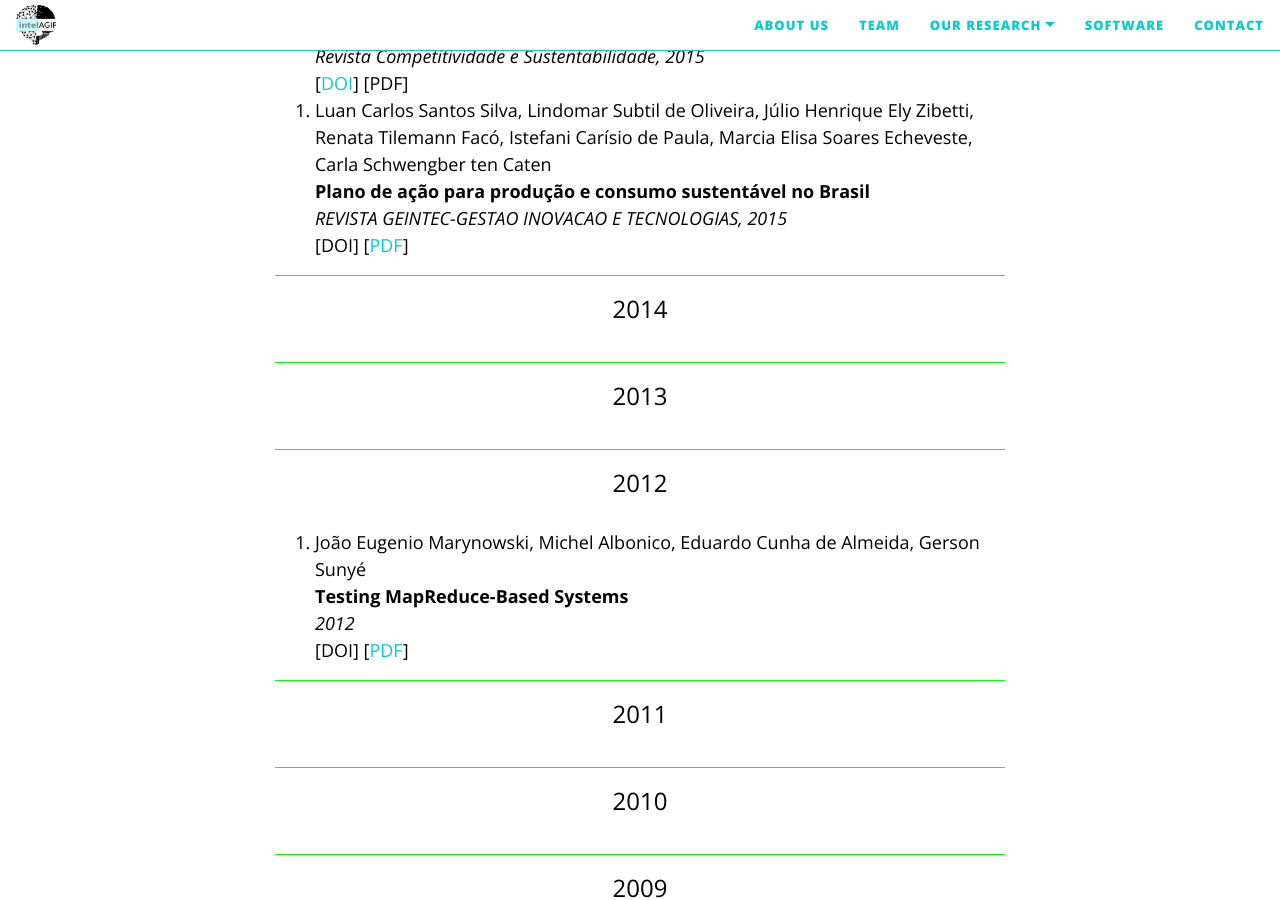
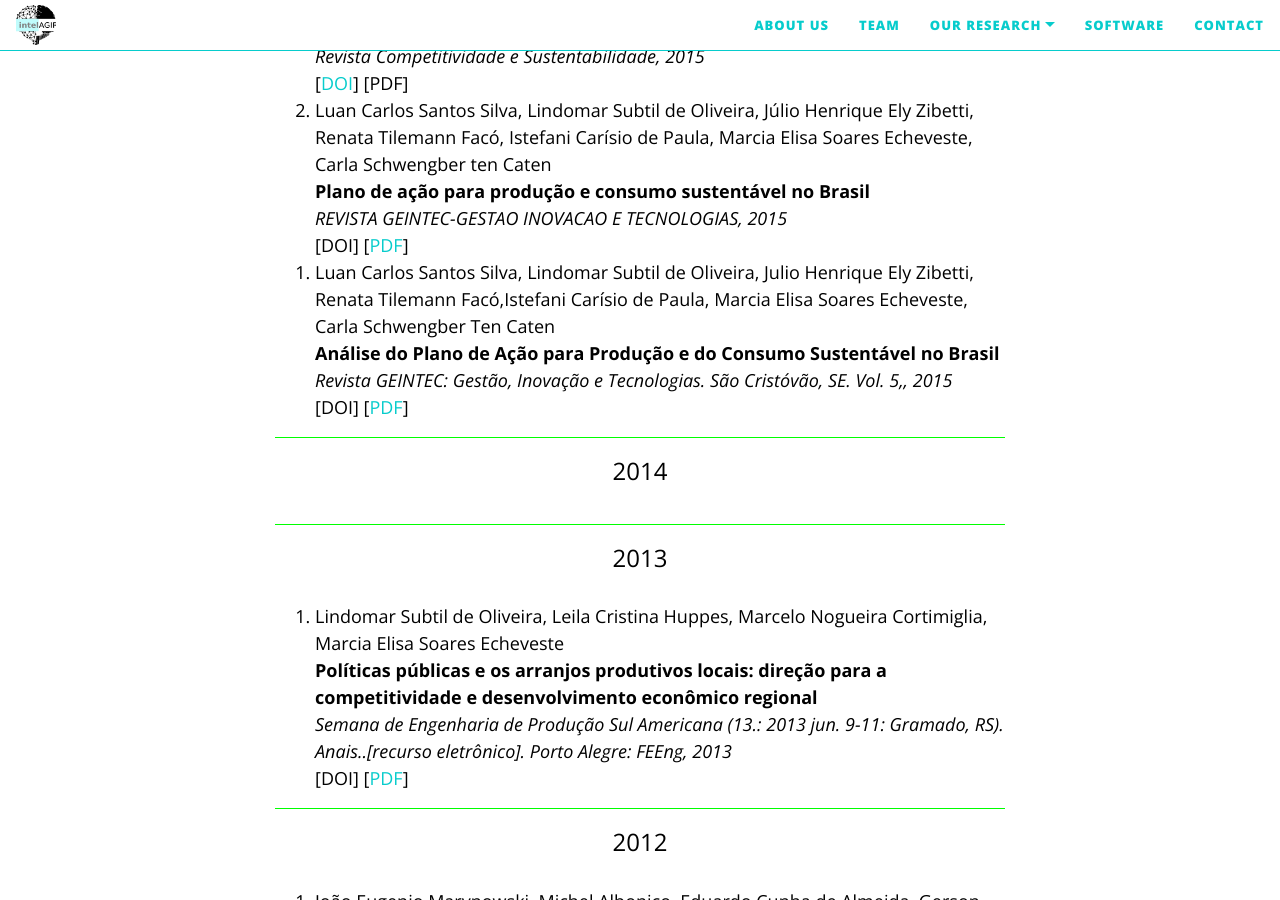
Before and after one commit to IntelAgir-Research-Group/intelagir-research-group.github.io, a Jekyll site: the page built from pages/publications.md, in a window 1280 px wide and 900 px high, scrolled down 5077 px. Built offline with Jekyll 4.4.1, drawn with Linux system fonts in a browser that asks for light colours; nearby versions of some CDN libraries.

Commit message:
Update publications.md

```diff
--- a/pages/publications.md
+++ b/pages/publications.md
@@ -268,5 +268,21 @@ publications:
     year: 2015
     type: conference
 
+  - title: "Análise do Plano de Ação para Produção e do Consumo Sustentável no Brasil"
+    authors: Luan Carlos Santos Silva, Lindomar Subtil de Oliveira, Julio Henrique Ely Zibetti, Renata Tilemann Facó,Istefani Carísio de Paula, Marcia Elisa Soares Echeveste, Carla Schwengber Ten Caten
+    venue: "Revista GEINTEC: Gestão, Inovação e Tecnologias. São Cristóvão, SE. Vol. 5,"
+    doi: #
+    url: https://www.lume.ufrgs.br/bitstream/handle/10183/172604/001059341.pdf?sequence=1
+    year: 2015
+    type: conference
+
+  - title: "Políticas públicas e os arranjos produtivos locais: direção para a competitividade e desenvolvimento econômico regional"
+    authors: Lindomar Subtil de Oliveira, Leila Cristina Huppes, Marcelo Nogueira Cortimiglia, Marcia Elisa Soares Echeveste
+    venue: "Semana de Engenharia de Produção Sul Americana (13.: 2013 jun. 9-11: Gramado, RS). Anais..[recurso eletrônico]. Porto Alegre: FEEng"
+    doi: #
+    url: https://www.lume.ufrgs.br/bitstream/handle/10183/196437/000903984.pdf?sequence=1
+    year: 2013
+    type: conference
+
 ---
 All the other research will be added soon!
```
